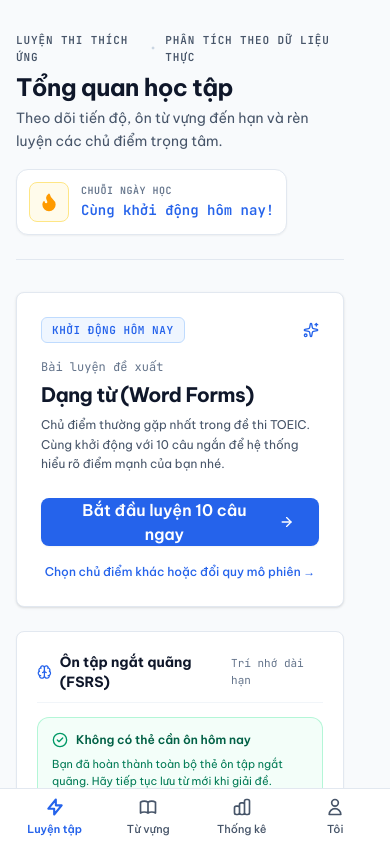
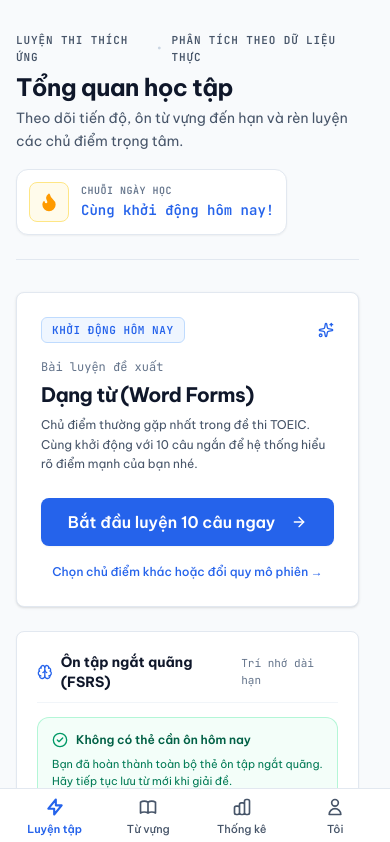
Before and after one commit to Bachchuy/learning-toeic, a Next.js app: page / in a window 390 px wide. Shown: the top 842 px of the page. Built offline with nearby package versions, Linux system fonts and the light colour scheme; no server answers; the database is empty.

Commit message:
fix(scroll): eliminate dual-scroller recursion loop and add container bottom cushions

```diff
--- a/src/app/globals.css
+++ b/src/app/globals.css
@@ -42,8 +42,7 @@
   }
 
   body {
-    scrollbar-gutter: stable;
-    overflow-y: scroll;
+    min-height: 100vh;
     font-family: var(--font-sans);
     -webkit-font-smoothing: antialiased;
     -moz-osx-font-smoothing: grayscale;
--- a/src/app/layout.tsx
+++ b/src/app/layout.tsx
@@ -33,7 +33,7 @@ export default function RootLayout({
       lang="vi"
       className={`${beVietnamPro.variable} ${jetbrainsMono.variable} h-full antialiased`}
     >
-      <body className="min-h-full flex flex-col bg-[var(--color-bg-page)] text-[var(--color-text-primary)] font-sans">
+      <body className="min-h-full flex flex-col bg-[var(--color-bg-page)] text-[var(--color-text-primary)] font-sans pb-4">
         <Suspense fallback={<main className="flex-1 w-full">{children}</main>}>
           <AppNav>{children}</AppNav>
         </Suspense>
--- a/src/components/layout/app-nav.tsx
+++ b/src/components/layout/app-nav.tsx
@@ -169,8 +169,8 @@ export function AppNav({ children }: { children: React.ReactNode }) {
         </div>
       </aside>
 
-      {/* Main Content Area */}
-      <main className="flex-1 w-full max-w-5xl mx-auto px-4 py-6 md:px-8 md:py-8 pb-20 md:pb-8">
+      {/* Main Content Area — thêm không gian đệm đáy pb-12 để các animation nở an toàn không chạm mép */}
+      <main className="flex-1 w-full max-w-5xl mx-auto px-4 py-6 md:px-8 md:py-8 pb-24 md:pb-12">
         {children}
       </main>
 
--- a/src/features/review/components/review-view.tsx
+++ b/src/features/review/components/review-view.tsx
@@ -228,7 +228,7 @@ export function ReviewView({
       </div>
 
       {/* 2. BỐ CỤC 2 CỘT CHUẨN PARROTO (Image 3) */}
-      <div className="max-w-7xl mx-auto px-3 sm:px-6 py-4 sm:py-6 w-full flex-1 flex flex-col lg:flex-row gap-6 items-start">
+      <div className="max-w-7xl mx-auto px-3 sm:px-6 py-4 sm:py-6 pb-12 w-full flex-1 flex flex-col lg:flex-row gap-6 items-start">
         {/* CỘT TRÁI: DANH SÁCH CHỦ ĐỀ (~30-50 THẺ MỖI CHỦ ĐỀ) */}
         <aside className="hidden lg:flex w-80 shrink-0 bg-white rounded-2xl border border-[#E2E8F0] shadow-xs p-4 flex-col max-h-[calc(100vh-120px)] sticky top-20">
           <div className="flex items-center justify-between mb-3 px-1">
@@ -243,7 +243,7 @@ export function ReviewView({
             </span>
           </div>
 
-          <div className="overflow-y-auto space-y-1.5 pr-1 no-scrollbar flex-1">
+          <div className="overflow-y-auto space-y-1.5 pr-1 no-scrollbar flex-1 pb-4">
             {topics.length === 0 ? (
               <div className="p-4 text-center text-xs text-slate-400">
                 Chưa có danh sách chủ đề
```
